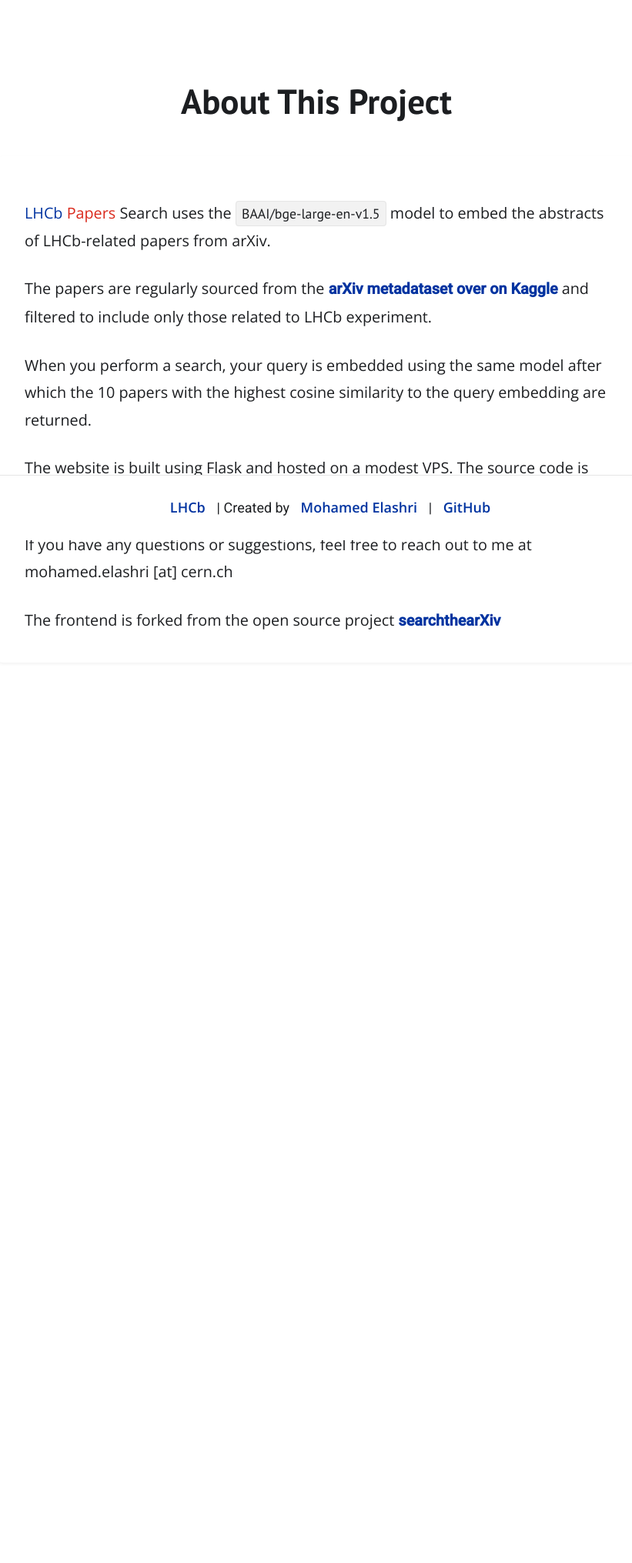
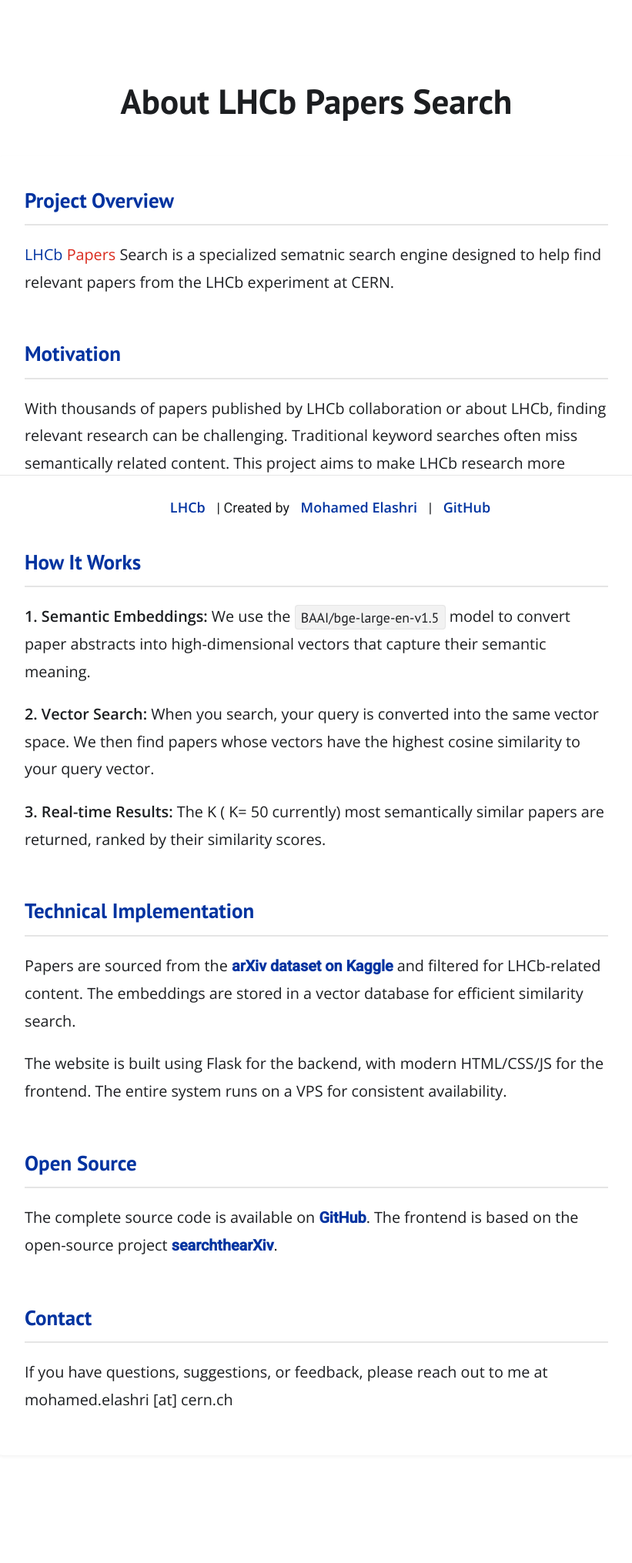
Before and after one commit to MohamedElashri/lhcbfinder, a Flask app: page /about in a window 1280 px wide. Shown: the part 98-2129 px from the top of the page at 77% size, without its empty margins (229-1050 px from the left). Before the commit the page ends 916 px from the top, so only its background shows below. Run offline with Flask 3, Linux system fonts and the light colour scheme.

Commit message:
Enhance About page layout and content for improved clarity and organization

```diff
--- a/website/static/styles.css
+++ b/website/static/styles.css
@@ -1239,6 +1239,46 @@
     background-color: rgba(255, 255, 255, 0.1);
 }
 
+/* Enhanced About Page Styles */
+.about-section {
+    margin-bottom: 3rem;
+}
+
+.about-section:last-child {
+    margin-bottom: 0;
+}
+
+.about-section h2 {
+    font-family: 'PT Sans', sans-serif;
+    font-size: 1.5rem;
+    font-weight: 600;
+    color: var(--cern-blue);
+    margin-bottom: 1rem;
+    padding-bottom: 0.5rem;
+    border-bottom: 2px solid var(--border-color);
+}
+
+.about-section .about_text {
+    margin-bottom: 1rem;
+}
+
+.about-section .about_text strong {
+    color: var(--text-color);
+    font-weight: 600;
+}
+
+/* Adjust spacing for mobile */
+@media screen and (max-width: 768px) {
+    .about-section {
+        margin-bottom: 2rem;
+    }
+
+    .about-section h2 {
+        font-size: 1.25rem;
+        margin-bottom: 0.75rem;
+    }
+}
+
 /* Tablet adjustments */
 @media screen and (min-width: 769px) and (max-width: 1024px) {
     #container {
--- a/website/templates/about.html
+++ b/website/templates/about.html
@@ -91,41 +91,80 @@
         </div>
     </div>
     <div id="container">
-        <h1 id="about_title">About This Project</h1>
+        <h1 id="about_title">About LHCb Papers Search</h1>
 
         <div class="about-content">
+            <!-- Project Overview -->
+            <section class="about-section">
+                <h2>Project Overview</h2>
                 <p class="about_text">
                     <span style="color: var(--cern-blue)">LHCb</span>
                     <span style="color: var(--cern-red)">Papers</span>
                     <span style="color: var(--text-color)">Search</span>
-                uses the <span class="code">BAAI/bge-large-en-v1.5</span> model to embed the abstracts of LHCb-related papers from arXiv.
+                    is a specialized sematnic search engine designed to help find relevant papers from the LHCb experiment at CERN.
                 </p>
+            </section>
 
+            <!-- Motivation -->
+            <section class="about-section">
+                <h2>Motivation</h2>
                 <p class="about_text">
-                The papers are regularly sourced from the
-                <a href="https://www.kaggle.com/datasets/Cornell-University/arxiv" target="_blank">arXiv metadataset over on Kaggle</a>
-                and filtered to include only those related to LHCb experiment.
+                    With thousands of papers published by LHCb collaboration or about LHCb, finding relevant research can be challenging.
+                    Traditional keyword searches often miss semantically related content. This project aims to make LHCb research
+                    more accessible through advanced semantic search capabilities.
                 </p>
+            </section>
 
+            <!-- How It Works -->
+            <section class="about-section">
+                <h2>How It Works</h2>
                 <p class="about_text">
-                When you perform a search, your query is embedded using the same model after which the 10 papers
-                with the highest cosine similarity to the query embedding are returned.
+                    <strong>1. Semantic Embeddings:</strong> We use the <span class="code">BAAI/bge-large-en-v1.5</span> model
+                    to convert paper abstracts into high-dimensional vectors that capture their semantic meaning.
                 </p>
+                <p class="about_text">
+                    <strong>2. Vector Search:</strong> When you search, your query is converted into the same vector space.
+                    We then find papers whose vectors have the highest cosine similarity to your query vector.
+                </p>
+                <p class="about_text">
+                    <strong>3. Real-time Results:</strong> The K ( K= 50 currently) most semantically similar papers are returned, ranked by
+                    their similarity scores.
+                </p>
+            </section>
 
+            <!-- Technical Details -->
+            <section class="about-section">
+                <h2>Technical Implementation</h2>
                 <p class="about_text">
-                The website is built using Flask and hosted on a modest VPS. The source code is available on
+                    Papers are sourced from the
+                    <a href="https://www.kaggle.com/datasets/Cornell-University/arxiv" target="_blank">arXiv dataset on Kaggle</a>
+                    and filtered for LHCb-related content. The embeddings are stored in a vector database for efficient similarity search.
+                </p>
+                <p class="about_text">
+                    The website is built using Flask for the backend, with modern HTML/CSS/JS for the frontend. The entire system
+                    runs on a VPS for consistent availability.
+                </p>
+            </section>
+
+            <!-- Open Source -->
+            <section class="about-section">
+                <h2>Open Source</h2>
+                <p class="about_text">
+                    The complete source code is available on
                     <a href="https://github.com/MohamedElashri/lhcbfinder" target="_blank">GitHub</a>.
+                    The frontend is based on the open-source project
+                    <a href="https://github.com/augustwester/searchthearxiv" target="_blank">searchthearXiv</a>.
                 </p>
+            </section>
 
+            <!-- Contact -->
+            <section class="about-section">
+                <h2>Contact</h2>
                 <p class="about_text">
-                If you have any questions or suggestions, feel free to reach out to me at
+                    If you have questions, suggestions, or feedback, please reach out to me at
                     mohamed.elashri [at] cern.ch
                 </p>
-
-            <p class="about_text">
-                The frontend is forked from the open source project
-                <a href="https://github.com/augustwester/searchthearxiv" target="_blank">searchthearXiv</a>
-            </p>
+            </section>
         </div>
     </div>
 
```
Lines whose indentation alone changed are shown as unchanged.
